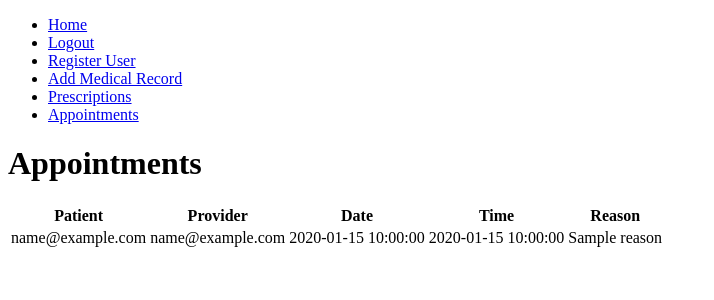
After one commit to Qazi-Afaq/Dummy-Healthcare-app, a Flask app: page /appointments in a window 1280 px wide. The commit adds this page. Shown: the top 300 px of the page, without its empty margins (0-714 px from the left). Run offline with Flask 3, Linux system fonts and the light colour scheme; a user stored in the database is signed in; a database or web service that is not in the repository returns one stand-in record (values such as "Sample title").

Commit message:
added prescriptions and appointment features using mondob

```diff
--- a/main.py
+++ b/main.py
@@ -6,12 +6,21 @@ from flask_wtf import FlaskForm
 from flask_login import LoginManager, login_user, current_user, login_required, logout_user
 from werkzeug.security import generate_password_hash, check_password_hash
 
+from pymongo import MongoClient
+
+# Mongodatabase connection
+mongo_client = MongoClient("mongodb+srv://afaq2qazi_db_user:mongodb@cluster0.tjbgjyz.mongodb.net/") # later from .env
+mongo_db = mongo_client["assessment-1-db"]
+appointments_collection = mongo_db["appointments"]
+prescriptions_collection = mongo_db["prescriptions"]
 
 
 app = Flask(__name__)
 app.config["SQLALCHEMY_DATABASE_URI"] = "sqlite:///db.sqlite"
 app.config["SECRET_KEY"] = "get_from_env_later"
 db.init_app(app)
+
+
 
 # login manager
 login_manager = LoginManager()
@@ -526,6 +535,43 @@ def delete_medical_record(medical_record_id):
     db.session.commit()
     return redirect(url_for('home'))
 
+@app.route("/prescriptions", methods=["GET"])
+@login_required
+def prescriptions():
+
+    # patient only sees their prescriptions
+    if current_user.role.name == "patient":
+        prescriptions = list(
+            prescriptions_collection.find(
+                {"patient_email": current_user.email}
+            )
+        )
+    else:
+        prescriptions = list(prescriptions_collection.find())
+
+    return render_template(
+        "prescriptions.html",
+        prescriptions=prescriptions
+    )
+
+@app.route("/appointments", methods=["GET"])
+@login_required
+def appointments():
+
+    # if patient → only see their appointments
+    if current_user.role.name == "patient":
+        appointments = list(
+            appointments_collection.find(
+                {"patient_email": current_user.email}
+            )
+        )
+    else:
+        appointments = list(appointments_collection.find())
+
+    return render_template(
+        "appointments.html",
+        appointments=appointments
+    )
 
 if __name__ == "__main__":
     app.run(debug=True)
--- /dev/null
+++ b/templates/appointments.html
@@ -0,0 +1,28 @@
+{% extends 'base.html' %}
+
+{% block body %}
+
+<h1>Appointments</h1>
+
+<table>
+<tr>
+    <th>Patient</th>
+    <th>Provider</th>
+    <th>Date</th>
+    <th>Time</th>
+    <th>Reason</th>
+</tr>
+
+{% for a in appointments %}
+<tr>
+    <td>{{ a.patient_email }}</td>
+    <td>{{ a.provider_email }}</td>
+    <td>{{ a.date }}</td>
+    <td>{{ a.time }}</td>
+    <td>{{ a.reason }}</td>
+</tr>
+{% endfor %}
+
+</table>
+
+{% endblock %}
--- a/templates/base.html
+++ b/templates/base.html
@@ -28,6 +28,8 @@
             {% if current_user.is_authenticated and current_user.role.name == "admin" %}
             <li><a href="{{ url_for('add_medical_record') }}">Add Medical Record</a></li>
             {% endif %}
+            <li><a href="{{ url_for('prescriptions') }}">Prescriptions</a></li>
+            <li><a href="{{ url_for('appointments') }}">Appointments</a></li>
         </ul>
     </nav>
 
```
Also changed, not shown: templates/prescriptions.html (added, +29 -0 lines), instance/db.sqlite, 1 other file.
